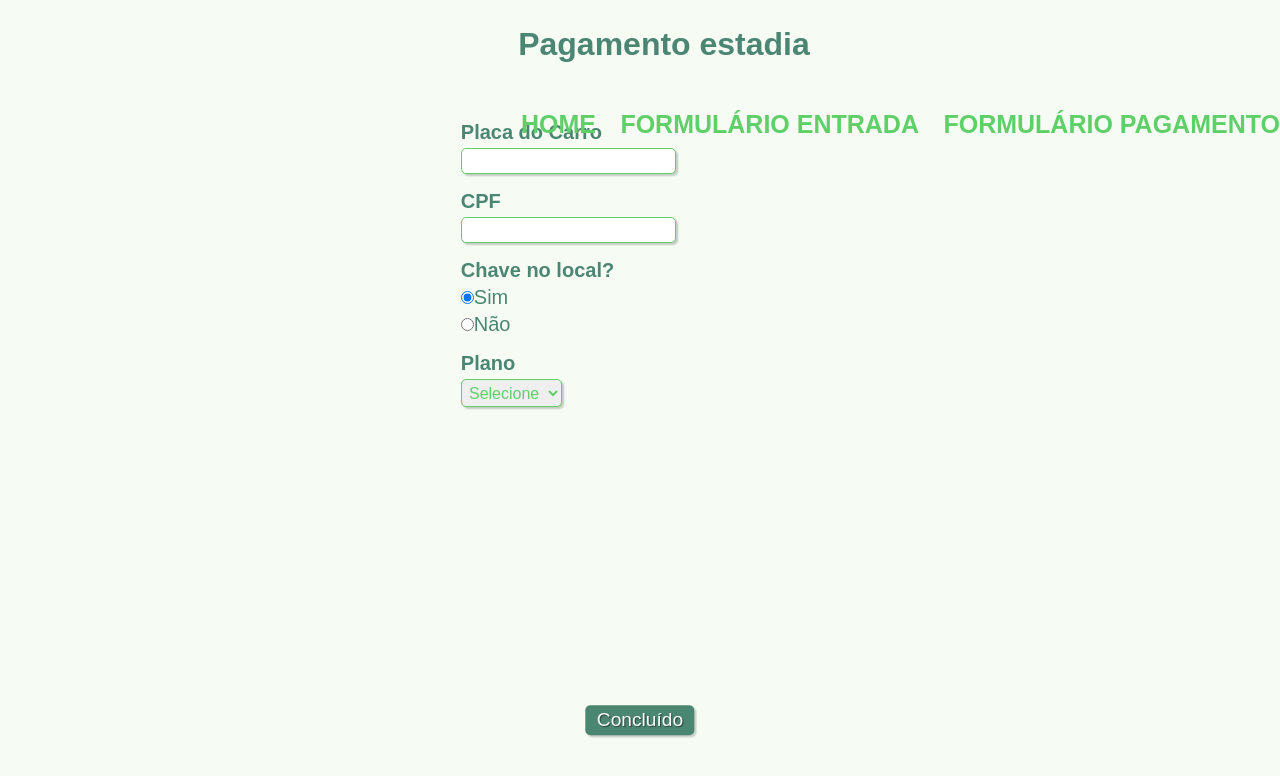
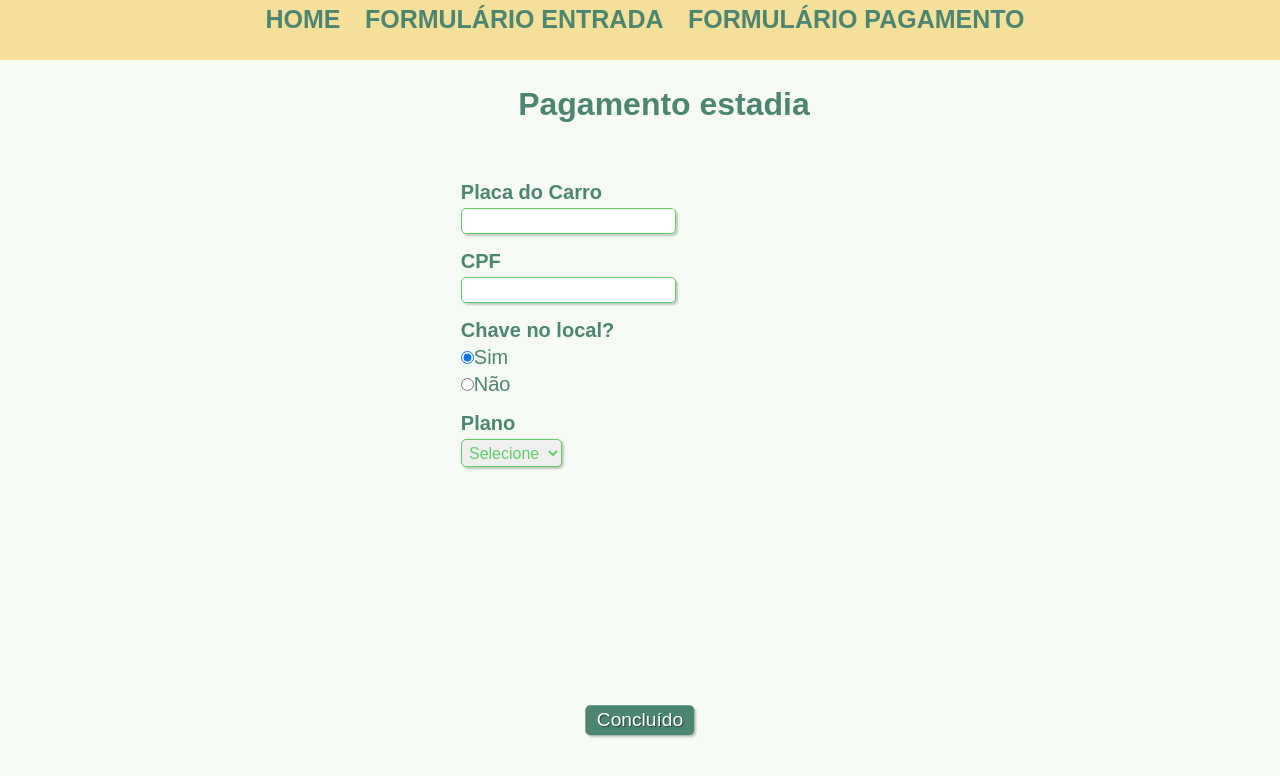
Before and after one commit to anajvelasque/controle-estacionamento, a plain HTML site: page formulario-pagamento.html in a window 1280 px wide. Drawn offline with Linux system fonts and the light colour scheme.

Commit message:
corrigindo menu

```diff
--- a/formulario.css
+++ b/formulario.css
@@ -36,6 +36,7 @@ body{
     margin-left: 36%;
     margin-top: 2%;
     justify-content: center;
+    padding-top: 60px;
 }
 
 /* Elementos de tags <body>, <input>, <Select>, <textarea> e <button> */
--- a/style-home.css
+++ b/style-home.css
@@ -35,7 +35,7 @@
     top: 0px;
     left: 0px;
     background: black;
-    /*opacity: .9;*/
+    opacity: .9;
 }
 .main-navigation-ul{
     position: absolute;
--- a/style.css
+++ b/style.css
@@ -9,13 +9,17 @@ header{
     left: 0;
     width: 100%;
     height: 90px;
-    margin: 0 auto;
 }
 
 nav{
-    position: absolute;
-    top: 110px;
+    position: fixed;
+    top: 0px;
     right: 0px;
+    width: 100%;
+    height: 50px;
+    background-color: #F5DF99;
+    text-align: center;
+    padding: 5px 5px;
 }
 
 nav li{
@@ -25,7 +29,7 @@ nav li{
 
 nav a{
     text-transform: uppercase;
-    color: #5FD068;
+    color: #4B8673;
     font-weight: bold;
     font-family: sans-serif, monospace;
     font-size: 25px;
@@ -37,7 +41,7 @@ main{
 }
 
 nav a:hover{
-    color: #4B8673;
+    color: #F6FBF4;
     text-decoration: underline;
 }
 
```
